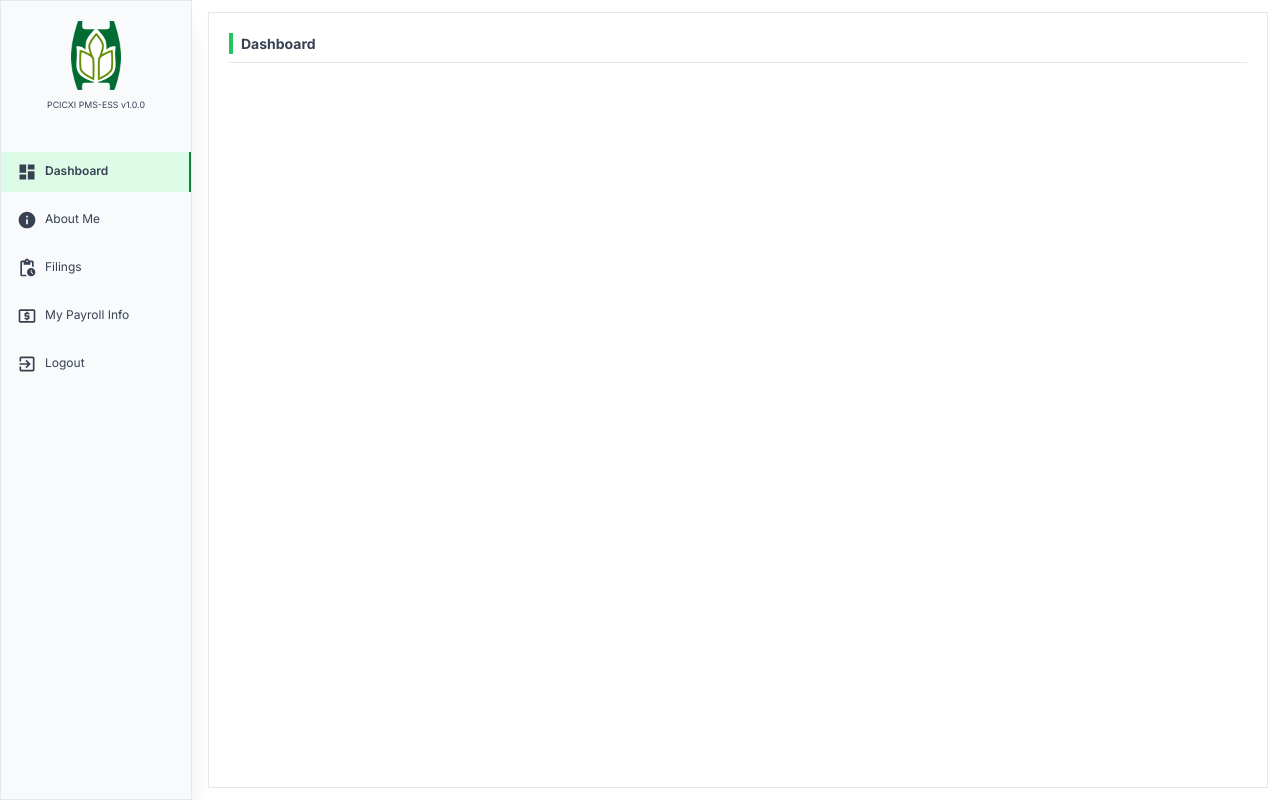
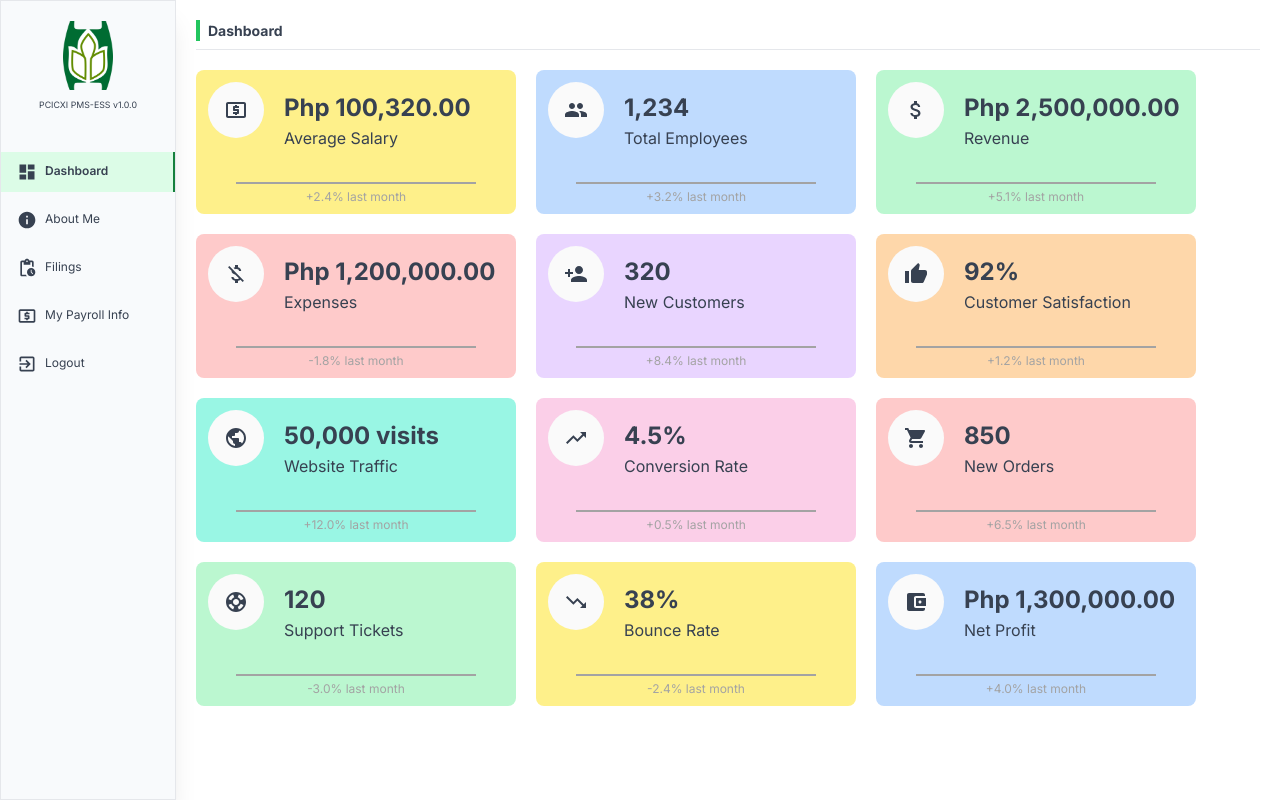
Before and after one commit to dequilla3/pcic_payroll_app, a Next.js app: page /pages/dashboard in a window 1280 px wide. Built offline with nearby package versions, Linux system fonts and the light colour scheme.

Commit message:
feat: added loading

```diff
--- a/src/app/components/custom-components/ButtonPrimary.tsx
+++ b/src/app/components/custom-components/ButtonPrimary.tsx
@@ -1,20 +1,32 @@
 // components/Button.tsx
 
 import React from "react";
+import SpinnerSmall from "./SpinnerSmall";
 
 interface ButtonProps {
   onClick?: () => void;
   text: string;
+  loading?: boolean;
+  disabled?: boolean;
 }
 
-const Button: React.FC<ButtonProps> = ({ onClick, text }) => {
+const Button: React.FC<ButtonProps> = ({
+  onClick,
+  text,
+  loading,
+  disabled,
+}) => {
   return (
     <button
       type="button"
       onClick={onClick}
       className="text-white bg-green-500 hover:bg-green-600 focus:ring-4 focus:outline-none focus:ring-green-300 font-medium rounded-md text-xs px-8 py-2.5 text-center block w-full mb-2"
+      disabled={disabled}
     >
-      {text}
+      <div className="flex justify-center">
+        {loading ? <SpinnerSmall /> : null}
+        {text}
+      </div>
     </button>
   );
 };
--- /dev/null
+++ b/src/app/components/custom-components/CardStatus.tsx
@@ -0,0 +1,54 @@
+import { SvgIconProps } from "@mui/material";
+
+interface CardStatusProps {
+  title?: string;
+  icon?: React.ElementType<SvgIconProps>;
+  value?: string;
+  valuePercentage?: string;
+  bgColor?: string;
+}
+
+const bgColorMap: { [key: string]: string } = {
+  yellow: "bg-yellow-200",
+  blue: "bg-blue-200",
+  green: "bg-green-200",
+  red: "bg-red-200",
+  purple: "bg-purple-200",
+  orange: "bg-orange-200",
+  teal: "bg-teal-200",
+  pink: "bg-pink-200",
+  grey: "bg-grey-200",
+  black: "bg-black-200",
+  navy: "bg-navy-200",
+};
+
+export default function CardStatus({
+  title,
+  icon: Icon,
+  value,
+  valuePercentage,
+  bgColor,
+}: CardStatusProps) {
+  const bgColorClass = bgColorMap[bgColor || "gray"];
+
+  return (
+    <div
+      className={`relative w-80 h-36 rounded-lg ${bgColorClass} mr-5 mb-5 hover:shadow-lg cursor-pointer`}
+    >
+      <div className="mt-3 ml-3 mr-3">
+        <div className="flex">
+          <div className="flex items-center justify-center w-14 h-14 bg-neutral-50 rounded-full">
+            {Icon && <Icon className="w-6 h-6" />}
+          </div>
+          <div>
+            <div className="ml-5 mt-2 font-bold text-2xl">{value}</div>
+            <div className="ml-5">{title}</div>
+          </div>
+        </div>
+        <div className="absolute bottom-2 left-10 right-10 text-center text-xs text-neutral-400 border-t-2 border-neutral-400 pt-1">
+          {valuePercentage}
+        </div>
+      </div>
+    </div>
+  );
+}
--- /dev/null
+++ b/src/app/components/custom-components/LoadingOverlay.tsx
@@ -0,0 +1,37 @@
+interface LoadingOverlayProps {
+  loading?: boolean;
+}
+
+export default function LoadingOverlay({ loading }: LoadingOverlayProps) {
+  return (
+    <div>
+      {loading ? (
+        <div className="fixed bg-white bg-opacity-60 z-10 h-full w-full flex left-0 items-center justify-center">
+          <div className="flex items-center">
+            <span className="text-3xl mr-4">Loading</span>
+            <svg
+              className="animate-spin h-8 w-8 text-gray-800"
+              xmlns="http://www.w3.org/2000/svg"
+              fill="none"
+              viewBox="0 0 24 24"
+            >
+              <circle
+                className="opacity-25"
+                cx="12"
+                cy="12"
+                r="10"
+                stroke="currentColor"
+                stroke-width="4"
+              ></circle>
+              <path
+                className="opacity-75"
+                fill="currentColor"
+                d="M4 12a8 8 0 018-8V0C5.373 0 0 5.373 0 12h4zm2 5.291A7.962 7.962 0 014 12H0c0 3.042 1.135 5.824 3 7.938l3-2.647z"
+              ></path>
+            </svg>
+          </div>
+        </div>
+      ) : null}
+    </div>
+  );
+}
--- a/src/app/components/custom-components/PageHeaderTitle.tsx
+++ b/src/app/components/custom-components/PageHeaderTitle.tsx
@@ -1,11 +1,33 @@
+"use client";
+
+import { useEffect, useState } from "react";
+
 interface PageHeaderTitleProps {
   title?: string;
 }
 
 export function PageHeaderTitle({ title }: PageHeaderTitleProps) {
+  const [isScrolled, setIsScrolled] = useState(false);
+
+  useEffect(() => {
+    const handleScroll = () => {
+      const scrollTop = window.scrollY;
+      setIsScrolled(scrollTop > 0);
+    };
+
+    window.addEventListener("scroll", handleScroll);
+    return () => {
+      window.removeEventListener("scroll", handleScroll);
+    };
+  }, []);
+
   return (
     <section>
-      <div className="border-l-4 border-green-500 pl-2 mb-2 font-bold text-sm">
+      <div
+        className={`border-l-4 border-green-500 pl-2 mb-2 font-bold text-sm transition-all ${
+          isScrolled ? "fixed top-0 z-10 bg-white w-full p-2 shadow-lg" : ""
+        }`}
+      >
         {title}
       </div>
       <hr />
--- /dev/null
+++ b/src/app/components/custom-components/SpinnerSmall.tsx
@@ -0,0 +1,23 @@
+export default function SpinnerSmall() {
+  return (
+    <div className="mr-1" role="status">
+      <svg
+        aria-hidden="true"
+        className="inline w-4 h-4 text-gray-200 animate-spin dark:text-gray-600 fill-blue-600"
+        viewBox="0 0 100 101"
+        fill="none"
+        xmlns="http://www.w3.org/2000/svg"
+      >
+        <path
+          d="M100 50.5908C100 78.2051 77.6142 100.591 50 100.591C22.3858 100.591 0 78.2051 0 50.5908C0 22.9766 22.3858 0.59082 50 0.59082C77.6142 0.59082 100 22.9766 100 50.5908ZM9.08144 50.5908C9.08144 73.1895 27.4013 91.5094 50 91.5094C72.5987 91.5094 90.9186 73.1895 90.9186 50.5908C90.9186 27.9921 72.5987 9.67226 50 9.67226C27.4013 9.67226 9.08144 27.9921 9.08144 50.5908Z"
+          fill="currentColor"
+        />
+        <path
+          d="M93.9676 39.0409C96.393 38.4038 97.8624 35.9116 97.0079 33.5539C95.2932 28.8227 92.871 24.3692 89.8167 20.348C85.8452 15.1192 80.8826 10.7238 75.2124 7.41289C69.5422 4.10194 63.2754 1.94025 56.7698 1.05124C51.7666 0.367541 46.6976 0.446843 41.7345 1.27873C39.2613 1.69328 37.813 4.19778 38.4501 6.62326C39.0873 9.04874 41.5694 10.4717 44.0505 10.1071C47.8511 9.54855 51.7191 9.52689 55.5402 10.0491C60.8642 10.7766 65.9928 12.5457 70.6331 15.2552C75.2735 17.9648 79.3347 21.5619 82.5849 25.841C84.9175 28.9121 86.7997 32.2913 88.1811 35.8758C89.083 38.2158 91.5421 39.6781 93.9676 39.0409Z"
+          fill="currentFill"
+        />
+      </svg>
+      <span className="sr-only">Loading...</span>
+    </div>
+  );
+}
--- a/src/app/components/forms/login/LoginForm.tsx
+++ b/src/app/components/forms/login/LoginForm.tsx
@@ -4,11 +4,16 @@ import ButtonPrimary from "../../custom-components/ButtonPrimary";
 import { useRouter } from "next/navigation";
 import Image from "next/image";
 import { SYSTEN_TITLE, VERSION } from "@/app/constants/Apptext";
+import { useState } from "react";
 
 export default function LoginForm() {
   const router = useRouter();
+  const [loading, setLoading] = useState(false);
+  const [disabled, setDisabled] = useState(false);
 
   function handleLogin() {
+    setLoading(true);
+    setDisabled(true);
     router.push("/pages/dashboard");
   }
 
@@ -39,7 +44,12 @@ export default function LoginForm() {
           type="password"
           placeholder="Password"
         />
-        <ButtonPrimary text="Login" onClick={handleLogin} />
+        <ButtonPrimary
+          text="Login"
+          onClick={handleLogin}
+          loading={loading}
+          disabled={disabled}
+        />
       </div>
     </div>
   );
--- a/src/app/components/sections/Sidebar.tsx
+++ b/src/app/components/sections/Sidebar.tsx
@@ -1,16 +1,25 @@
 "use client";
 
-import SideBarList from "../custom-components/SidebarList";
-import { useState } from "react";
-import { useRouter } from "next/navigation";
-import Image from "next/image";
 import { VENDOR_ABBREVIATION, VERSION } from "@/app/constants/Apptext";
 import { ROUTES } from "@/app/constants/Routes";
+import Image from "next/image";
+import { useRouter } from "next/navigation";
+import { useEffect, useState } from "react";
+import LoadingOverlay from "../custom-components/LoadingOverlay";
+import SideBarList from "../custom-components/SidebarList";
 
 export default function Sidebar() {
   /*-- INITS --*/
   const [routes, setRoutes] = useState(ROUTES);
+  const [loading, setLoading] = useState(false);
   const router = useRouter();
+
+  useEffect(() => {
+    // Prefetch the routes
+    routes.forEach((route) => {
+      router.prefetch(route.route);
+    });
+  }, [router, routes]);
 
   /*-- FUNCTIONS --*/
   function handleNavbarClick(index: number) {
@@ -19,8 +28,8 @@ export default function Sidebar() {
         ? { ...route, isClicked: true }
         : { ...route, isClicked: false }
     );
+
     router.push(getRoute(index));
-
     setRoutes(updatedRoutes);
   }
 
@@ -30,6 +39,8 @@ export default function Sidebar() {
 
   return (
     <main>
+      <LoadingOverlay loading={loading} />
+
       {/* BRAND LOGO */}
       <div className="mx-auto w-max mt-5">
         <Image
--- /dev/null
+++ b/src/app/constants/DashboardItems.tsx
@@ -0,0 +1,99 @@
+import LocalAtmIcon from "@mui/icons-material/LocalAtm";
+import PeopleIcon from "@mui/icons-material/People";
+import AttachMoneyIcon from "@mui/icons-material/AttachMoney";
+import MoneyOffIcon from "@mui/icons-material/MoneyOff";
+import PersonAddIcon from "@mui/icons-material/PersonAdd";
+import ThumbUpIcon from "@mui/icons-material/ThumbUp";
+import PublicIcon from "@mui/icons-material/Public";
+import TrendingUpIcon from "@mui/icons-material/TrendingUp";
+import ShoppingCartIcon from "@mui/icons-material/ShoppingCart";
+import SupportIcon from "@mui/icons-material/Support";
+import TrendingDownIcon from "@mui/icons-material/TrendingDown";
+import AccountBalanceWalletIcon from "@mui/icons-material/AccountBalanceWallet";
+
+export const CARD_DATAS = [
+  {
+    title: "Average Salary",
+    bgColor: "yellow",
+    value: "Php 100,320.00",
+    valuePercentage: "+2.4% last month",
+    icon: LocalAtmIcon,
+  },
+  {
+    title: "Total Employees",
+    bgColor: "blue",
+    value: "1,234",
+    valuePercentage: "+3.2% last month",
+    icon: PeopleIcon,
+  },
+  {
+    title: "Revenue",
+    bgColor: "green",
+    value: "Php 2,500,000.00",
+    valuePercentage: "+5.1% last month",
+    icon: AttachMoneyIcon,
+  },
+  {
+    title: "Expenses",
+    bgColor: "red",
+    value: "Php 1,200,000.00",
+    valuePercentage: "-1.8% last month",
+    icon: MoneyOffIcon,
+  },
+  {
+    title: "New Customers",
+    bgColor: "purple",
+    value: "320",
+    valuePercentage: "+8.4% last month",
+    icon: PersonAddIcon,
+  },
+  {
+    title: "Customer Satisfaction",
+    bgColor: "orange",
+    value: "92%",
+    valuePercentage: "+1.2% last month",
+    icon: ThumbUpIcon,
+  },
+  {
+    title: "Website Traffic",
+    bgColor: "teal",
+    value: "50,000 visits",
+    valuePercentage: "+12.0% last month",
+    icon: PublicIcon,
+  },
+  {
+    title: "Conversion Rate",
+    bgColor: "pink",
+    value: "4.5%",
+    valuePercentage: "+0.5% last month",
+    icon: TrendingUpIcon,
+  },
+  {
+    title: "New Orders",
+    bgColor: "red",
+    value: "850",
+    valuePercentage: "+6.5% last month",
+    icon: ShoppingCartIcon,
+  },
+  {
+    title: "Support Tickets",
+    bgColor: "green",
+    value: "120",
+    valuePercentage: "-3.0% last month",
+    icon: SupportIcon,
+  },
+  {
+    title: "Bounce Rate",
+    bgColor: "yellow",
+    value: "38%",
+    valuePercentage: "-2.4% last month",
+    icon: TrendingDownIcon,
+  },
+  {
+    title: "Net Profit",
+    bgColor: "blue",
+    value: "Php 1,300,000.00",
+    valuePercentage: "+4.0% last month",
+    icon: AccountBalanceWalletIcon,
+  },
+];
--- a/src/app/page.tsx
+++ b/src/app/page.tsx
@@ -1,6 +1,6 @@
-
 import { Metadata } from "next";
 import LoginForm from "./components/forms/login/LoginForm";
+import { useState } from "react";
 
 export const metadata: Metadata = {
   title: "Self-Service Portal",
@@ -8,5 +8,5 @@ export const metadata: Metadata = {
 };
 
 export default function Home() {
-  return <LoginForm/>
+  return <LoginForm />;
 }
--- a/src/app/pages/dashboard/page.tsx
+++ b/src/app/pages/dashboard/page.tsx
@@ -1,9 +1,28 @@
+"use client";
+
+import CardStatus from "@/app/components/custom-components/CardStatus";
 import { PageHeaderTitle } from "@/app/components/custom-components/PageHeaderTitle";
+import { CARD_DATAS } from "@/app/constants/DashboardItems";
 
 export default function Dashboard() {
+  //@/app/constants/DashboardItems
+  const cardData = CARD_DATAS;
+
   return (
     <main>
-      <PageHeaderTitle title="Dashboard"/>
+      <PageHeaderTitle title="Dashboard" />
+      <div className="flex flex-wrap mt-5">
+        {cardData.map((card, index) => (
+          <CardStatus
+            key={index}
+            title={card.title}
+            bgColor={card.bgColor}
+            value={card.value}
+            valuePercentage={card.valuePercentage}
+            icon={card.icon}
+          />
+        ))}
+      </div>
     </main>
   );
 }
--- a/src/app/pages/layout.tsx
+++ b/src/app/pages/layout.tsx
@@ -14,13 +14,12 @@ export default function CustomLayout({
 }) {
   return (
     <section className="flex">
-      <div className="fixed top-0 bottom-0 bg-slate-50 sm:w-24 md:w-48 shadow-xl border">
+      <div className="h-screen bg-slate-50 sm:w-24 md:w-44 shadow-xl border fixed">
+        {/* Parent div with relative positioning */}
         <Sidebar />
       </div>
-      <main className="flex flex-grow flex-col shadow-sm">
-        <div className="border p-5 fixed top-3 bottom-3 right-3 md:left-52 sm:left-28">
-          {children}
-        </div>
+      <main className="flex flex-grow flex-col md:ml-44 sm:ml-24">
+        <div className="p-5  md:left-52 sm:left-28">{children}</div>
       </main>
     </section>
   );
--- /dev/null
+++ b/src/app/pages/mypayroll/page.tsx
@@ -0,0 +1,11 @@
+import { PageHeaderTitle } from "@/app/components/custom-components/PageHeaderTitle";
+
+function MyPayroll() {
+  return (
+    <main>
+      <PageHeaderTitle title="My Payroll" />
+    </main>
+  );
+}
+
+export default MyPayroll;
```
